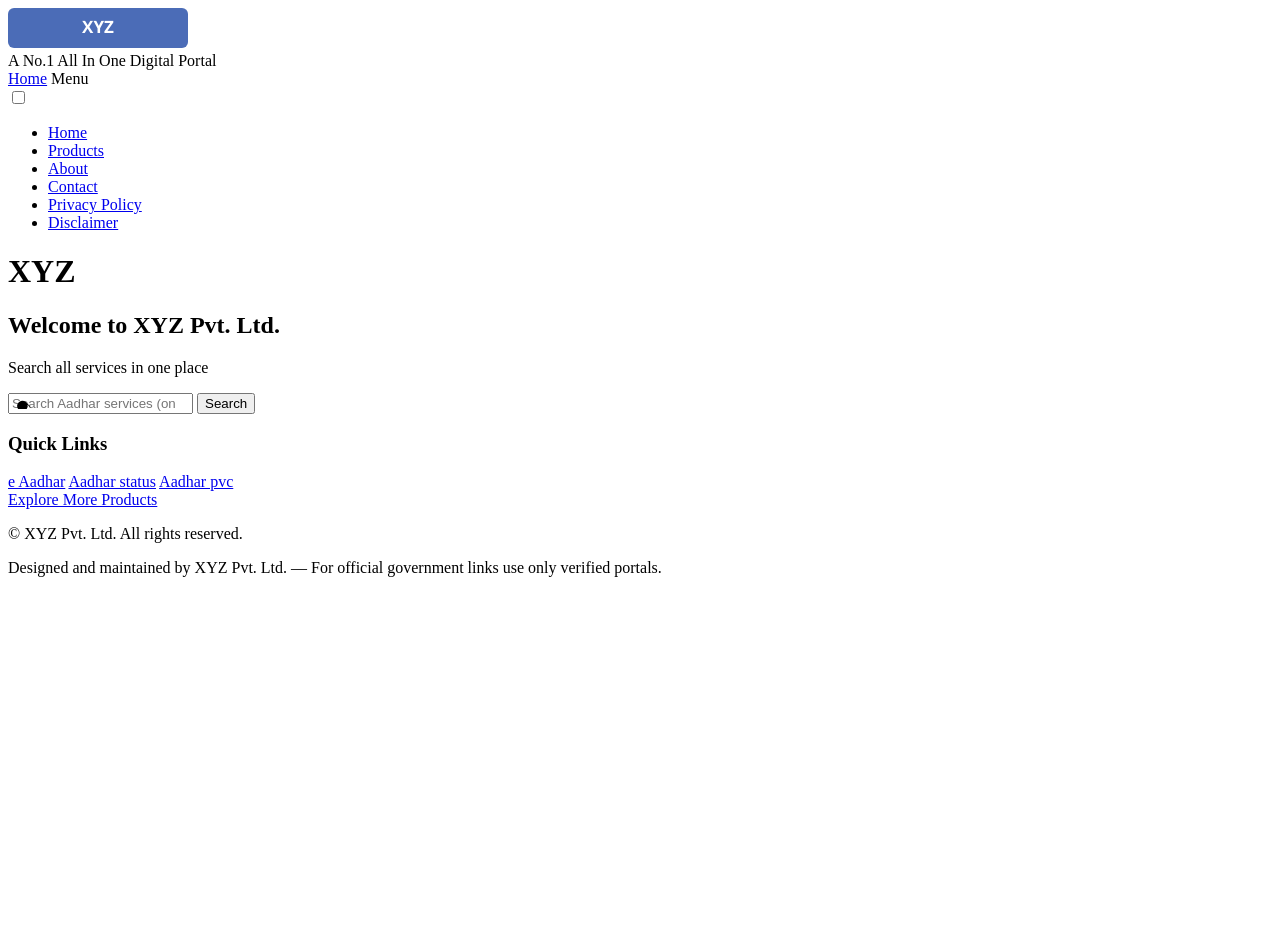
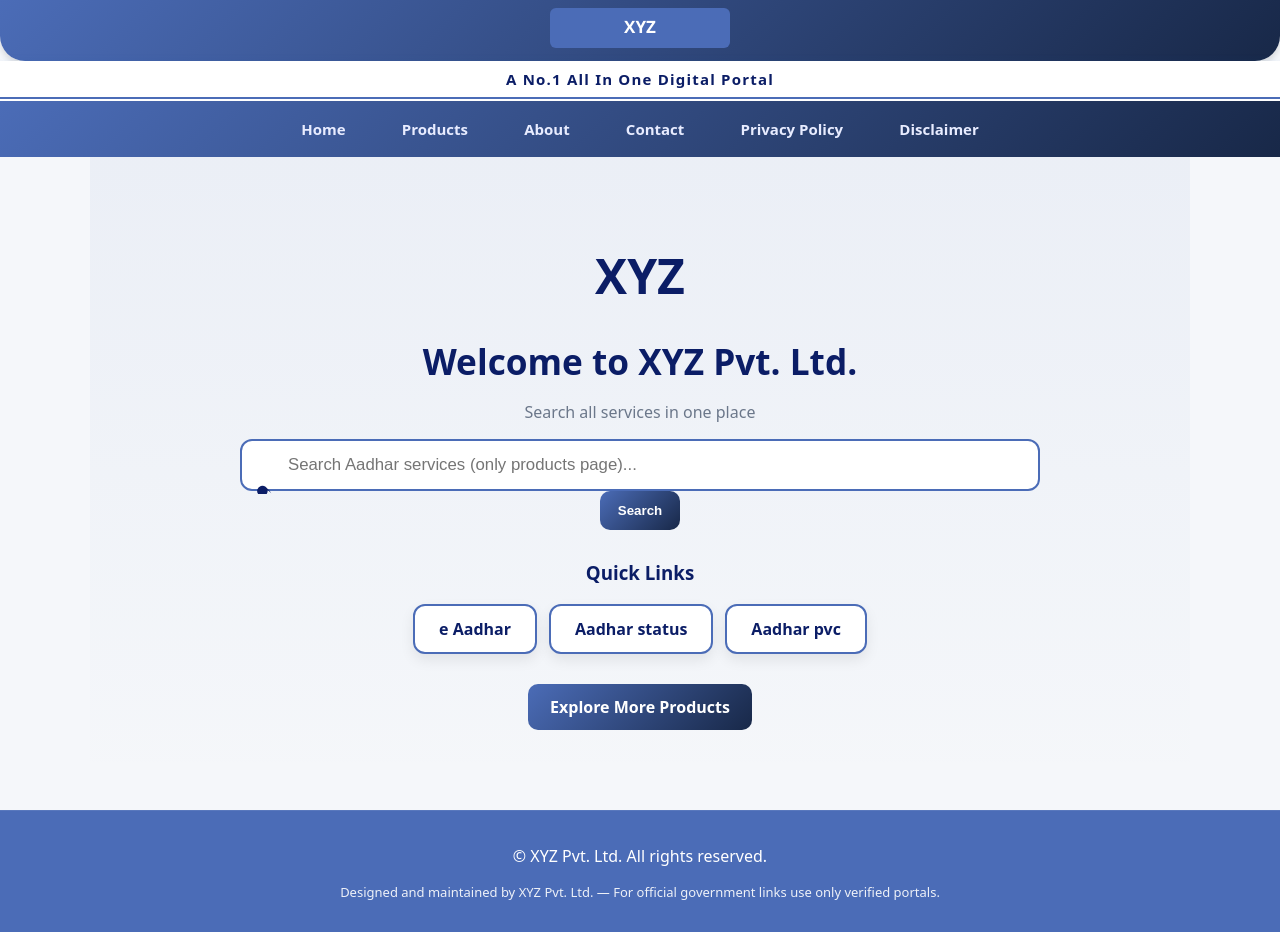
Before and after one commit to navedfarm-lgtm/my_project, a plain HTML site: page index.html in a window 1280 px wide. Before the commit the page ends 800 px from the top, so only its background shows below. Drawn offline with Linux system fonts and the light colour scheme.

Commit message:
Refactor style.css: Remove HTML and add CSS styles
Removed HTML structure and added CSS styles for layout and design.

```diff
--- a/css/style.css
+++ b/css/style.css
@@ -1,48 +1,40 @@
-<!doctype html>
-<html lang="en">
-<head>
-  <meta charset="utf-8"><meta name="viewport" content="width=device-width,initial-scale=1">
-  <title>XYZ - Home</title>
-  <meta name="description" content="XYZ - All-in-one digital portal">
-  <link rel="stylesheet" href="css/style.css">
-</head>
-<body data-page="home">
-  <div id="header-placeholder"></div>
-  <script src="js/include.js"></script>
-  <script>includeHTML('#header-placeholder', 'header.html');</script>
-
-  <main class="hero container" role="main" aria-label="homepage">
-    <h1 class="brand-logo"><span class="letter-x">X</span><span class="letter-y">Y</span><span class="letter-z">Z</span></h1>
-    <h2>Welcome to XYZ Pvt. Ltd.</h2>
-    <p class="hero-sub">Search all services in one place</p>
-
-    <form id="home-search-form" class="search-form" onsubmit="return false;">
-      <div class="search-input-wrapper" style="width:100%;">
-        <svg class="search-icon" width="18" height="18" style="position:absolute;left:14px;top:50%;transform:translateY(-50%);" viewBox="0 0 24 24" aria-hidden="true"><path fill="currentColor" d="M21 20l-5.6-5.6A7 7 0 1 0 18 18.4L23 23z"/></svg>
-        <input id="home-search-input" type="search" placeholder="Search Aadhar services (only products page)..." aria-label="Search products">
-        <button type="submit">Search</button>
-      </div>
-    </form>
-    <div id="home-search-results" class="container" style="margin-top:12px;"></div>
-
-    <div class="quick-links">
-      <h3>Quick Links</h3>
-      <div class="qlist">
-        <a class="quick-btn" href="e-aadhaar.html">e Aadhar</a>
-        <a class="quick-btn" href="products.html">Aadhar status</a>
-        <a class="quick-btn" href="products.html">Aadhar pvc</a>
-      </div>
-    </div>
-
-    <div class="explore">
-      <a class="btn-primary" href="products.html">Explore More Products</a>
-    </div>
-  </main>
-
-  <div id="footer-placeholder"></div>
-  <script>includeHTML('#footer-placeholder', 'footer.html');</script>
-
-  <script src="js/script.js"></script>
-  <script>initHomeSearch();</script>
-</body>
-</html>
+/* style.css - stripped of any third-party fonts or icons */
+:root{
+  --bg:#f5f7fa;--primary-1:#4b6cb7;--primary-2:#182848;--accent:#3d68b0;--text:#0b1d66;--muted:#6b778a;--radius:12px;
+  --font: system-ui, -apple-system, "Segoe UI", Roboto, "Helvetica Neue", Arial;
+}
+*{box-sizing:border-box}body{font-family:var(--font);margin:0;background:var(--bg);color:var(--text);-webkit-font-smoothing:antialiased}
+.container{width:90%;max-width:1100px;margin:0 auto}
+.main-header{width:100%;text-align:center;position:sticky;top:0;z-index:999;background:transparent}
+.logo{background:linear-gradient(135deg,var(--primary-1),var(--primary-2));padding:8px 0;border-radius:0 0 25px 25px;box-shadow:0 4px 6px rgba(0,0,0,.12)}
+.logo a{display:inline-block}
+.tagline-box{background:#fff;color:var(--text);font-size:15px;font-weight:600;padding:8px 0;letter-spacing:1.2px;box-shadow:0 6px 14px rgba(30,100,200,.18);border-bottom:2px solid var(--primary-1)}
+.mobile-buttons{display:none}
+#menu-toggle{display:none}
+.menu{width:100%;background:linear-gradient(135deg,var(--primary-1),var(--primary-2));text-align:center;padding:10px 0;border-top:2px solid #fff}
+.menu ul{list-style:none;margin:0;padding:0}
+.menu ul li{display:inline-block;margin:0 14px}
+.menu ul li a{color:#e8ecff;text-decoration:none;font-weight:600;font-size:15px;padding:8px 12px;display:inline-block}
+.menu ul li a:hover{color:#fff;border-bottom:2px solid var(--accent)}
+.site-footer{padding:18px 0;margin-top:26px;background:var(--primary-1);text-align:center;color:#fff;border-top:1px solid rgba(255,255,255,.08)}
+.hero{padding:54px 0;text-align:center;background:linear-gradient(180deg,rgba(75,108,183,.06),transparent)}
+.brand-logo{font-size:3rem;font-weight:700;margin-bottom:.5rem}
+.hero h2{font-size:2.2rem;color:var(--text);margin-bottom:8px}
+.hero .hero-sub{color:var(--muted);margin-bottom:16px}
+.search-input-wrapper{position:relative;max-width:800px;margin:0 auto 24px auto}
+.search-input-wrapper .search-icon{position:absolute;left:14px;top:50%;transform:translateY(-50%);pointer-events:none}
+.search-input-wrapper input[type="search"]{width:100%;padding:14px 18px 14px 46px;border:2px solid var(--primary-1);border-radius:var(--radius);font-size:1.05rem}
+.search-form button{padding:12px 18px;border-radius:10px;border:none;background:linear-gradient(135deg,var(--primary-1),var(--primary-2));color:#fff;font-weight:600;cursor:pointer}
+.quick-links{margin:30px auto;text-align:center}
+.quick-links .quick-btn{display:inline-block;padding:12px 24px;background:#fff;border:2px solid var(--primary-1);border-radius:var(--radius);color:var(--text);font-weight:600;text-decoration:none;box-shadow:0 6px 14px rgba(0,0,0,.08)}
+.explore .btn-primary{display:inline-block;padding:12px 22px;border-radius:10px;background:linear-gradient(135deg,var(--primary-1),var(--primary-2));color:#fff;text-decoration:none;font-weight:600}
+.products-section{margin:48px auto;text-align:center}
+.products-section h2{font-size:30px;margin-bottom:10px}
+.aadhar-category{max-width:720px;margin:18px auto;padding:20px;background:#fff;border-radius:10px;box-shadow:0 6px 20px rgba(0,0,0,.06)}
+.aadhar-category h3{color:var(--primary-2);margin-bottom:8px}
+.aadhar-list{list-style:disc;padding-left:1.5rem;text-align:left}
+.quick-links .qlist{display:flex;gap:12px;justify-content:center;flex-wrap:wrap}
+.qlist a{padding:10px 14px;background:#fff;border:1px solid #e6eefc;border-radius:8px;text-decoration:none;color:var(--text);font-weight:600}
+@media(max-width:768px){.menu ul li{display:block;margin:12px 0}.mobile-buttons{display:flex;flex-direction:column;align-items:center;gap:10px}.search-input-wrapper input[type="search"]{padding-left:46px}}
+.small{font-size:13px;opacity:.9}
+.hidden{display:none}
```
